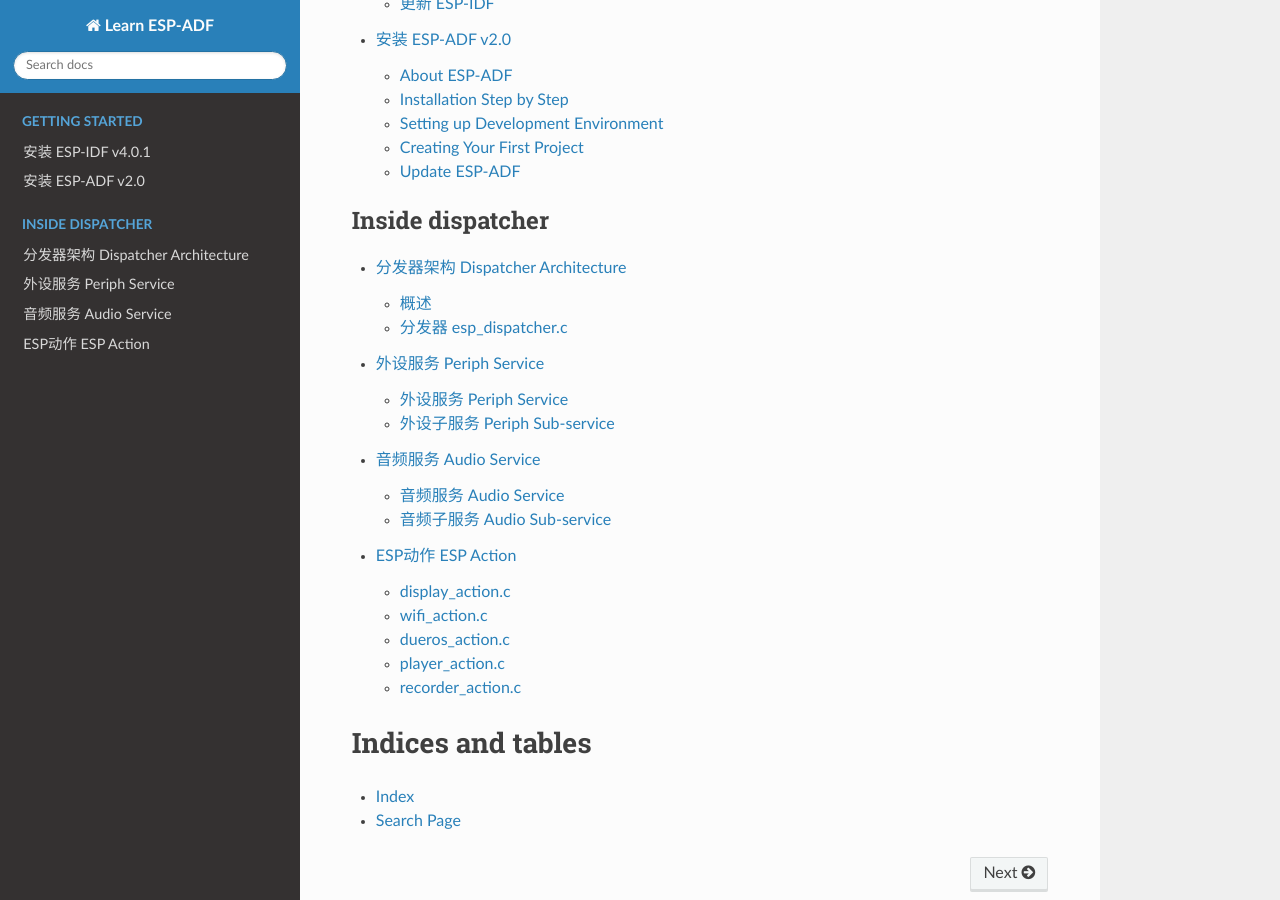
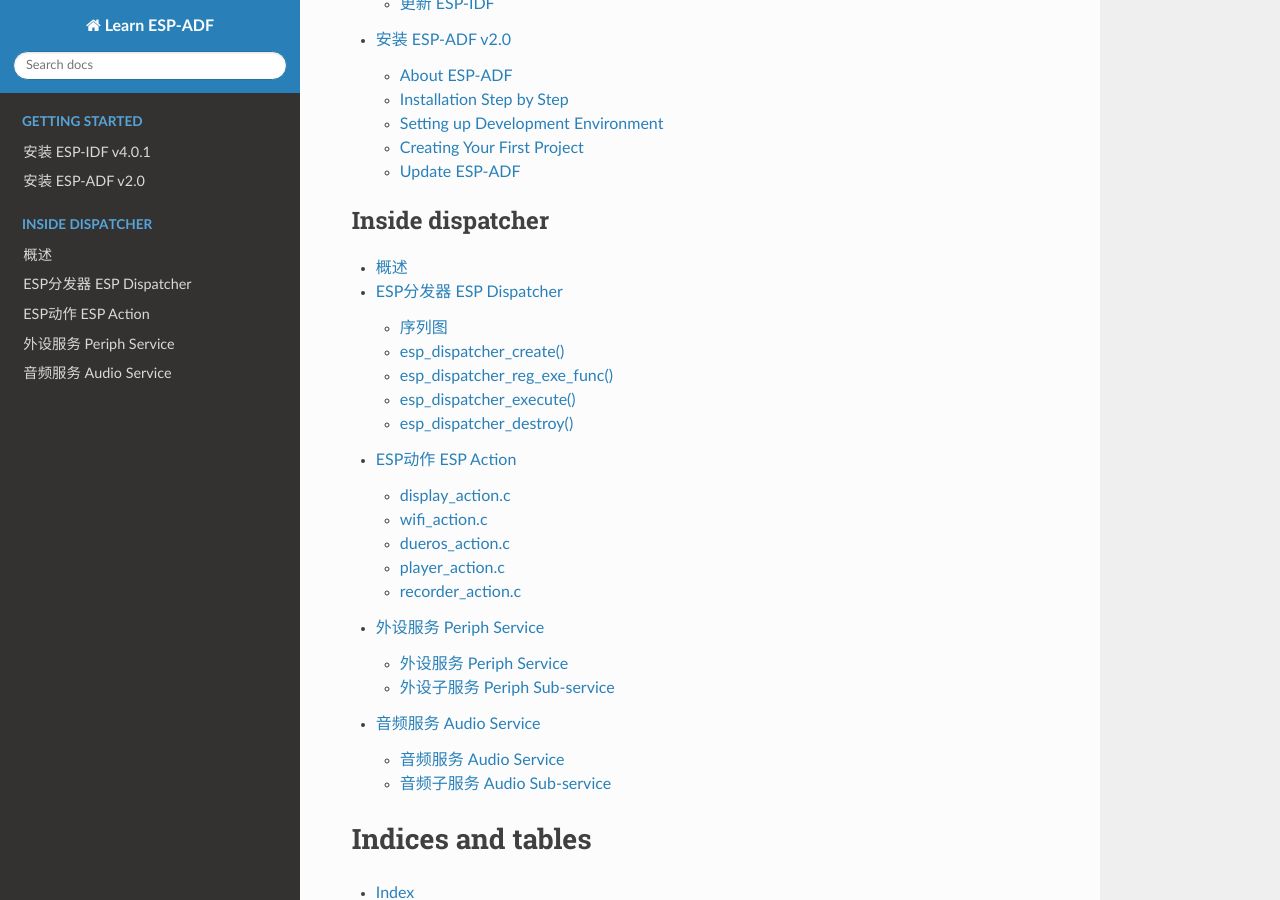
Before and after one commit to liangzhu2008/learn-esp-adf, a Sphinx documentation site: the page built from docs/index.rst, in a window 1280 px wide and 900 px high, scrolled down 396 px. Built offline with Sphinx 7.4.7 and the Read the Docs theme 2.0.0, drawn with Linux system fonts in a browser that asks for light colours.

Commit message:
修改章节标题

```diff
--- a/docs/index.rst
+++ b/docs/index.rst
@@ -20,10 +20,11 @@
    :maxdepth: 2
    :caption: Inside dispatcher
 
-   /inside-dispatcher/index_dispatcher
+   /inside-dispatcher/dispatcher_overview
+   /inside-dispatcher/esp_dispatcher
+   /inside-dispatcher/esp_actions
    /inside-dispatcher/index_periph_service
    /inside-dispatcher/index_audio_service
-   /inside-dispatcher/esp_actions
 
 
 Indices and tables
--- a/docs/inside-dispatcher/dispatcher_overview.rst
+++ b/docs/inside-dispatcher/dispatcher_overview.rst
@@ -1,5 +1,5 @@
 概述
-#####
+##############
 
 本节原文详见 `这里`__。
 
--- a/docs/inside-dispatcher/esp_dispatcher.rst
+++ b/docs/inside-dispatcher/esp_dispatcher.rst
@@ -1,5 +1,5 @@
-分发器 esp_dispatcher.c
-###########################
+ESP分发器 ESP Dispatcher
+#####################################
 
 `esp_dispatcher.c`__, `esp_dispatcher_dueros_app.c`__.
 
--- a/docs/inside-dispatcher/index_dispatcher.rst
+++ /dev/null
@@ -1,8 +0,0 @@
-分发器架构 Dispatcher Architecture
-========================================================
-
-.. toctree::
-   :maxdepth: 2
-
-   /inside-dispatcher/dispatcher_overview
-   /inside-dispatcher/esp_dispatcher
```
